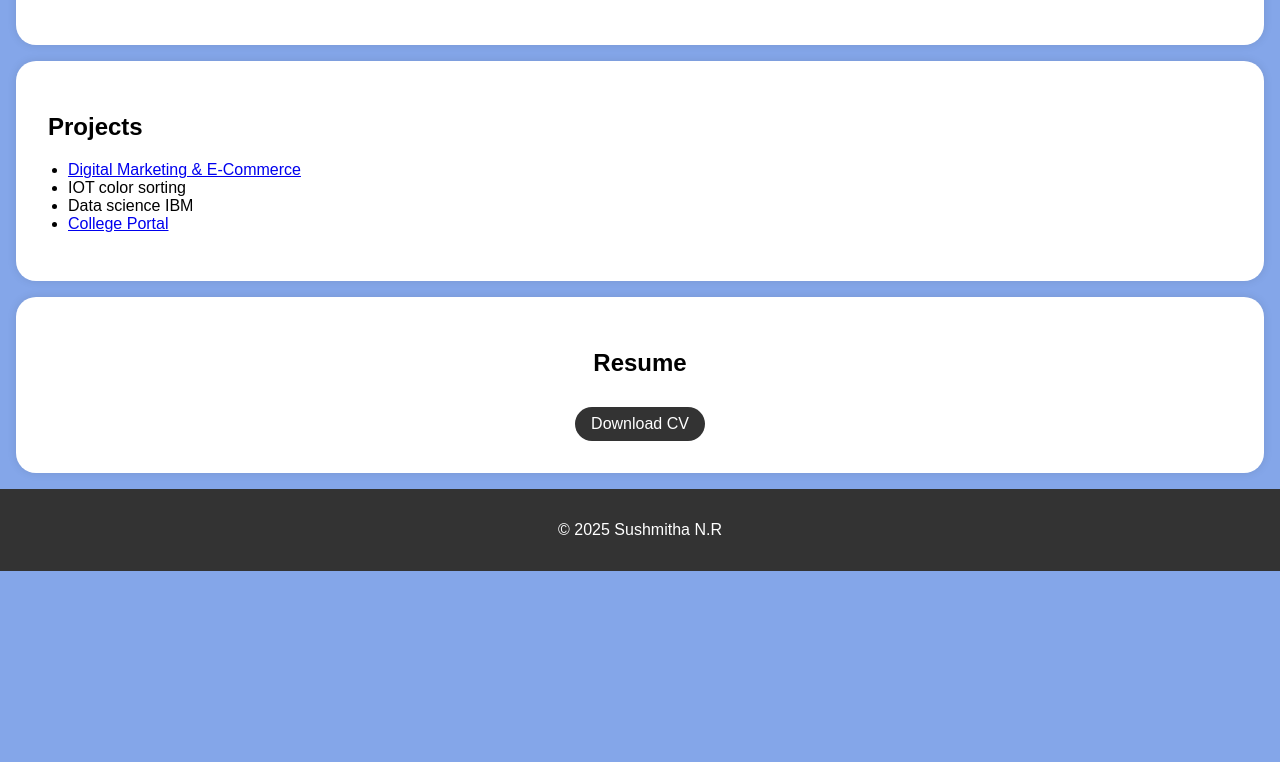
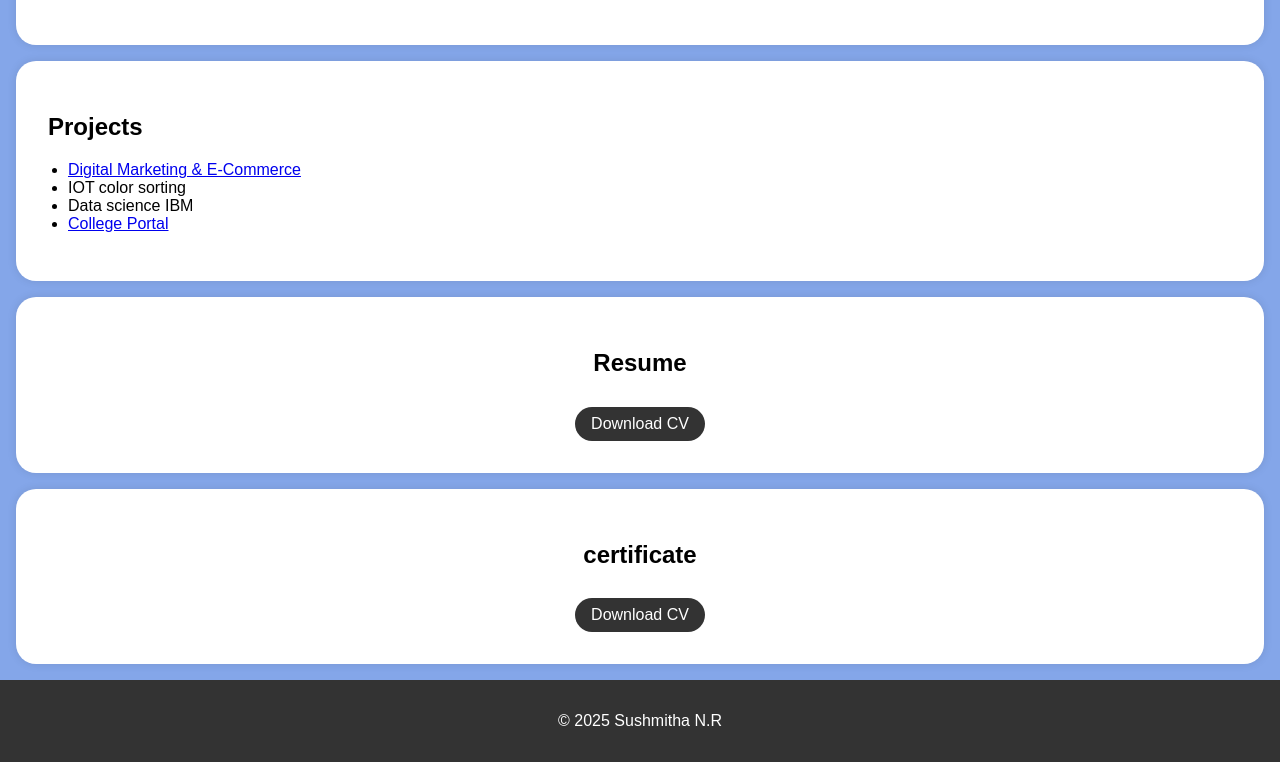
Before and after one commit to Sushmitha111205/digital-portfolio, a plain HTML site: page index.html in a window 1280 px wide. Shown: the part 893-1655 px from the top of the page. Before the commit the page ends 1464 px from the top, so only its background shows below. Drawn offline with Linux system fonts and the light colour scheme.

Commit message:
Update index.html

```diff
--- a/index.html
+++ b/index.html
@@ -151,6 +151,14 @@ I enjoy acquiring new skills and look forward to growing in the field of technol
             <a href="Resume.pdf" target="_blank" class="download-button">Download CV</a>
         </center>
         </div>
+        <section id="certificate">
+
+            <div class="section-content">
+                <center>
+                <h2>certificate</h2>
+                <a href="completion certificate.pdf" target="_blank" class="download-button">Download CV</a>
+            </center>
+            </div>
 
     </section>
     <footer>
```
